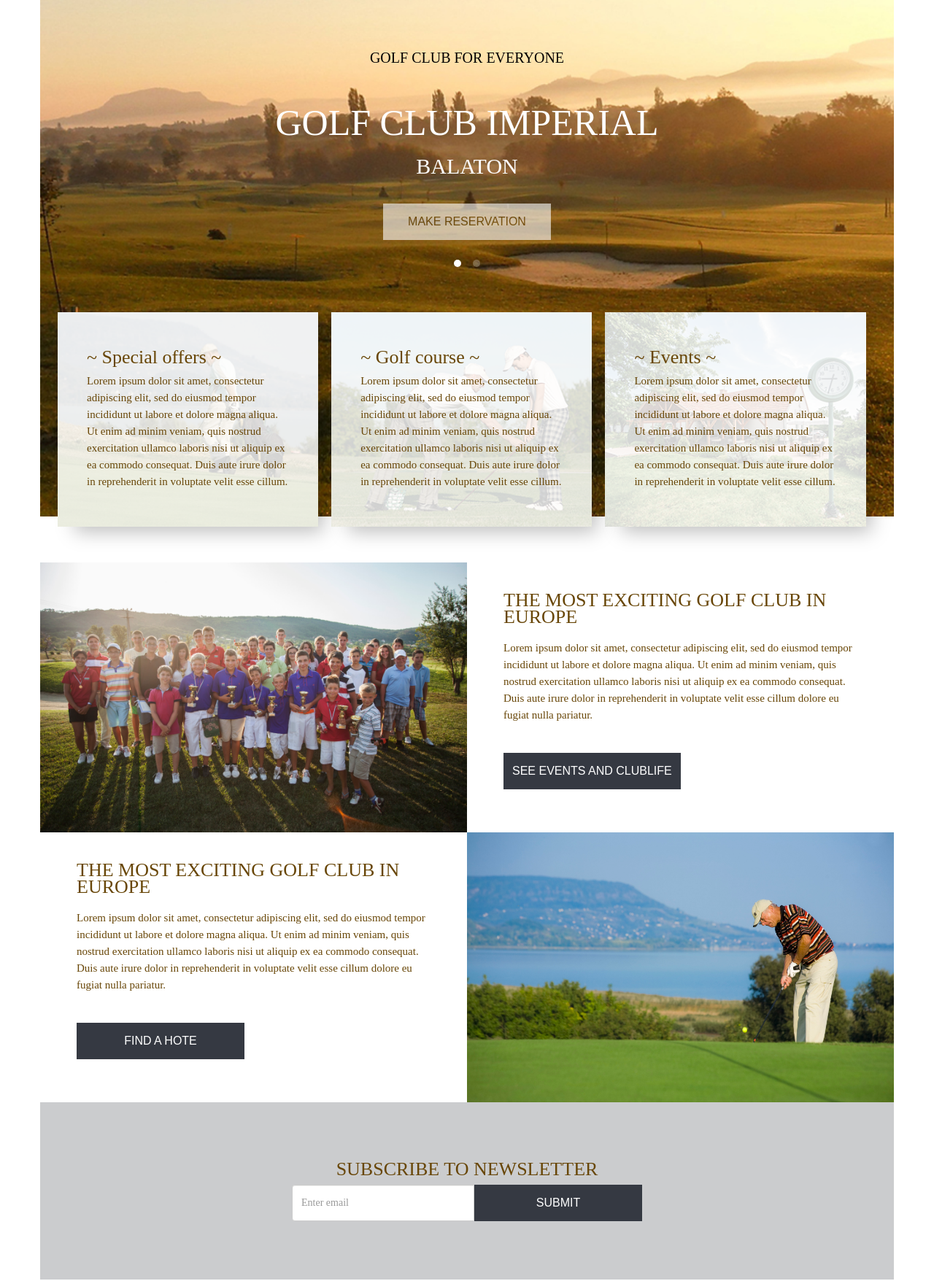
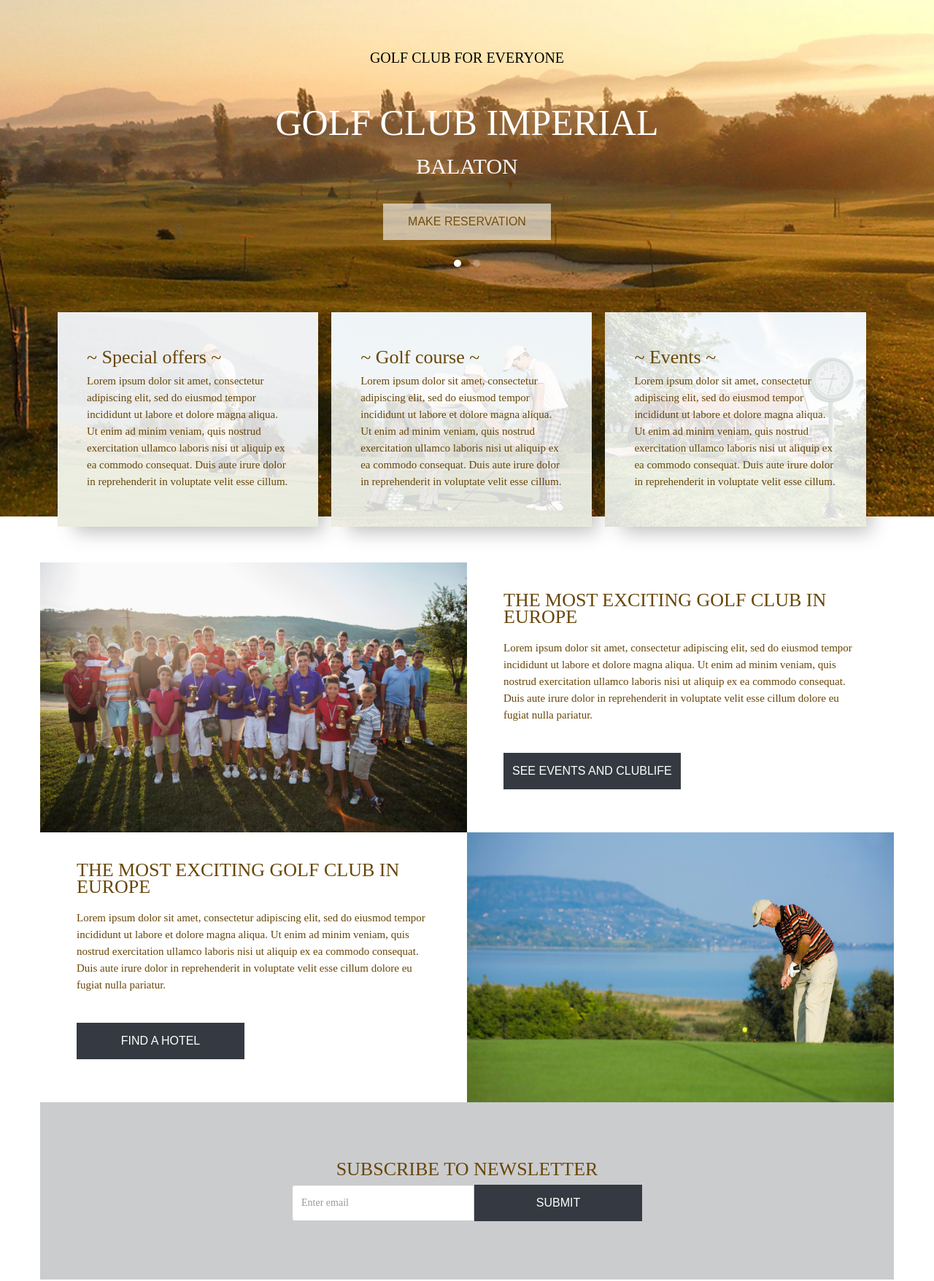
Before and after one commit to Krishtof/golf, a plain HTML site: page index.html in a window 1280 px wide. Shown: the part 182-1938 px from the top of the page at 73% size. Drawn offline with Linux system fonts and the light colour scheme; a web font is replaced by a local one.

Commit message:
cover-fluid

```diff
--- a/index.html
+++ b/index.html
@@ -76,7 +76,7 @@
     </header>
     <!-- end Header-->
 
-    <div class="cover container">
+    <div class="cover container-fluid">
       <div class="row">
         <div class="col-md-12">
           <div class="textholder">
@@ -122,7 +122,7 @@
         <div class="col-md-6 txt">
           <h4>THE MOST EXCITING GOLF CLUB IN EUROPE</h4>
           <p>Lorem ipsum dolor sit amet, consectetur adipiscing elit, sed do eiusmod tempor incididunt ut labore et dolore magna aliqua. Ut enim ad minim veniam, quis nostrud exercitation ullamco laboris nisi ut aliquip ex ea commodo consequat. Duis aute irure dolor in reprehenderit in voluptate velit esse cillum dolore eu fugiat nulla pariatur. </p>
-          <button type="button" class="btn btn-default">Find a hote</button>
+          <button type="button" class="btn btn-default">Find a hotel</button>
         </div>
       </div>
     </div>
```
Also changed, not shown: 1 other file.
